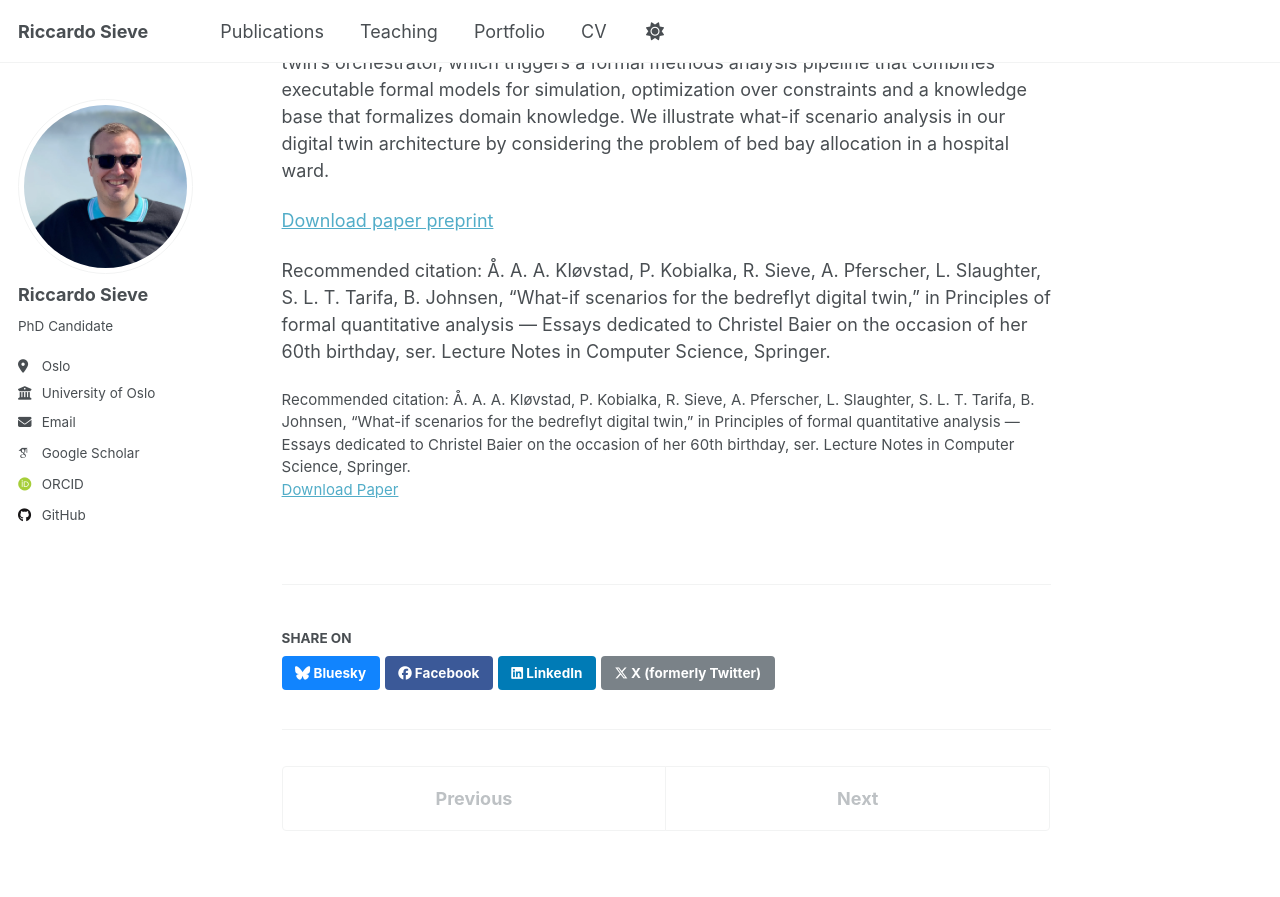
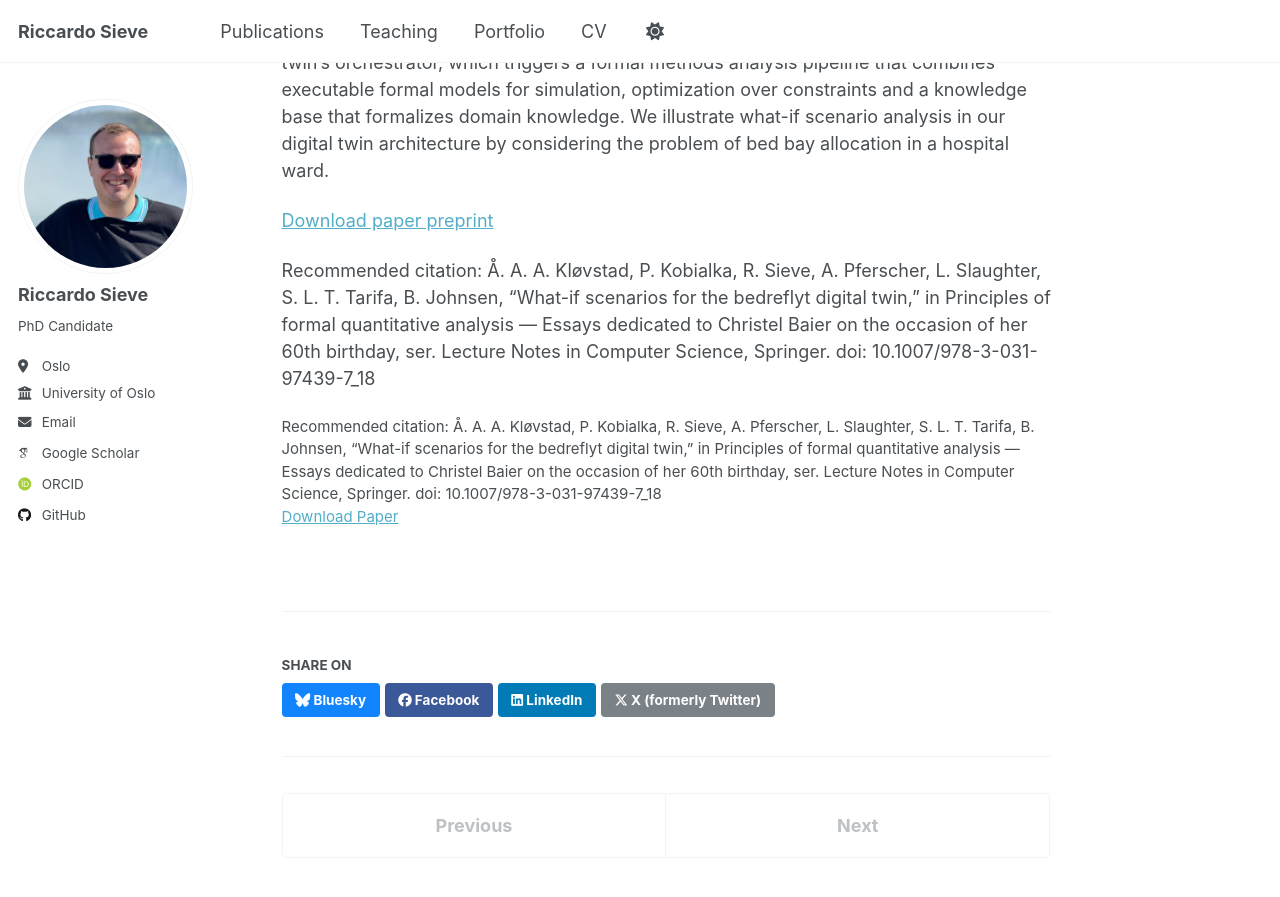
Before and after one commit to sievericcardo/sievericcardo.github.io, a Jekyll site: the page built from _publications/2025-08-30-25-christel.md, in a window 1280 px wide and 900 px high, scrolled down 417 px. Shown: the top 897 px of the window. Built offline with Jekyll 4.4.1, drawn with Linux system fonts in a browser that asks for light colours; some web fonts are replaced; a script that is not in the unit is left out.

Commit message:
Added doi to paper

```diff
--- a/_publications/2025-08-30-25-christel.md
+++ b/_publications/2025-08-30-25-christel.md
@@ -7,10 +7,10 @@ excerpt: 'Digital twin technology is emerging as a valuable tool for both short-
 date: 2025-08-30
 venue: 'In: Principles of Formal Quantitative Analysis. LNCS 15760. © Springer 2025.'
 paperurl: 'http://sievericcardo.github.io/files/25-christel.pdf'
-citation: 'Å. A. A. Kløvstad, P. Kobialka, R. Sieve, A. Pferscher, L. Slaughter, S. L. T. Tarifa, B. Johnsen, “What-if scenarios for the bedreflyt digital twin,” in Principles of formal quantitative analysis — Essays dedicated to Christel Baier on the occasion of her 60th birthday, ser. Lecture Notes in Computer Science, Springer.'
+citation: 'Å. A. A. Kløvstad, P. Kobialka, R. Sieve, A. Pferscher, L. Slaughter, S. L. T. Tarifa, B. Johnsen, “What-if scenarios for the bedreflyt digital twin,” in Principles of formal quantitative analysis — Essays dedicated to Christel Baier on the occasion of her 60th birthday, ser. Lecture Notes in Computer Science, Springer. doi: 10.1007/978-3-031-97439-7_18'
 ---
 Digital twin technology is emerging as a valuable tool for both short-term decision-making and long-term strategic planning across domains such as process industry, energy, space, transport, and healthcare. This paper reports on ongoing work in designing a digital twin to enhance resource planning in hospitals, e.g., for in-patient needs. Our focus here is on a novel technique to express what-if scenarios in digital twins to improve strategic planning processes, spanning, e.g., average-case and worst-case resource needs, expected patient treatments, and ranging over variations in available resources such as bed bays in the hospital ward. Due to the modularity of our digital twin architecture, different what-if scenarios can be explored simply by configuring the digital twin’s orchestrator, which triggers a formal methods analysis pipeline that combines executable formal models for simulation, optimization over constraints and a knowledge base that formalizes domain knowledge. We illustrate what-if scenario analysis in our digital twin architecture by considering the problem of bed bay allocation in a hospital ward.
 
 [Download paper preprint](http://sievericcardo.github.io/files/25-christel.pdf)
 
-Recommended citation: Å. A. A. Kløvstad, P. Kobialka, R. Sieve, A. Pferscher, L. Slaughter, S. L. T. Tarifa, B. Johnsen, “What-if scenarios for the bedreflyt digital twin,” in Principles of formal quantitative analysis — Essays dedicated to Christel Baier on the occasion of her 60th birthday, ser. Lecture Notes in Computer Science, Springer.
+Recommended citation: Å. A. A. Kløvstad, P. Kobialka, R. Sieve, A. Pferscher, L. Slaughter, S. L. T. Tarifa, B. Johnsen, “What-if scenarios for the bedreflyt digital twin,” in Principles of formal quantitative analysis — Essays dedicated to Christel Baier on the occasion of her 60th birthday, ser. Lecture Notes in Computer Science, Springer. doi: 10.1007/978-3-031-97439-7_18
```
